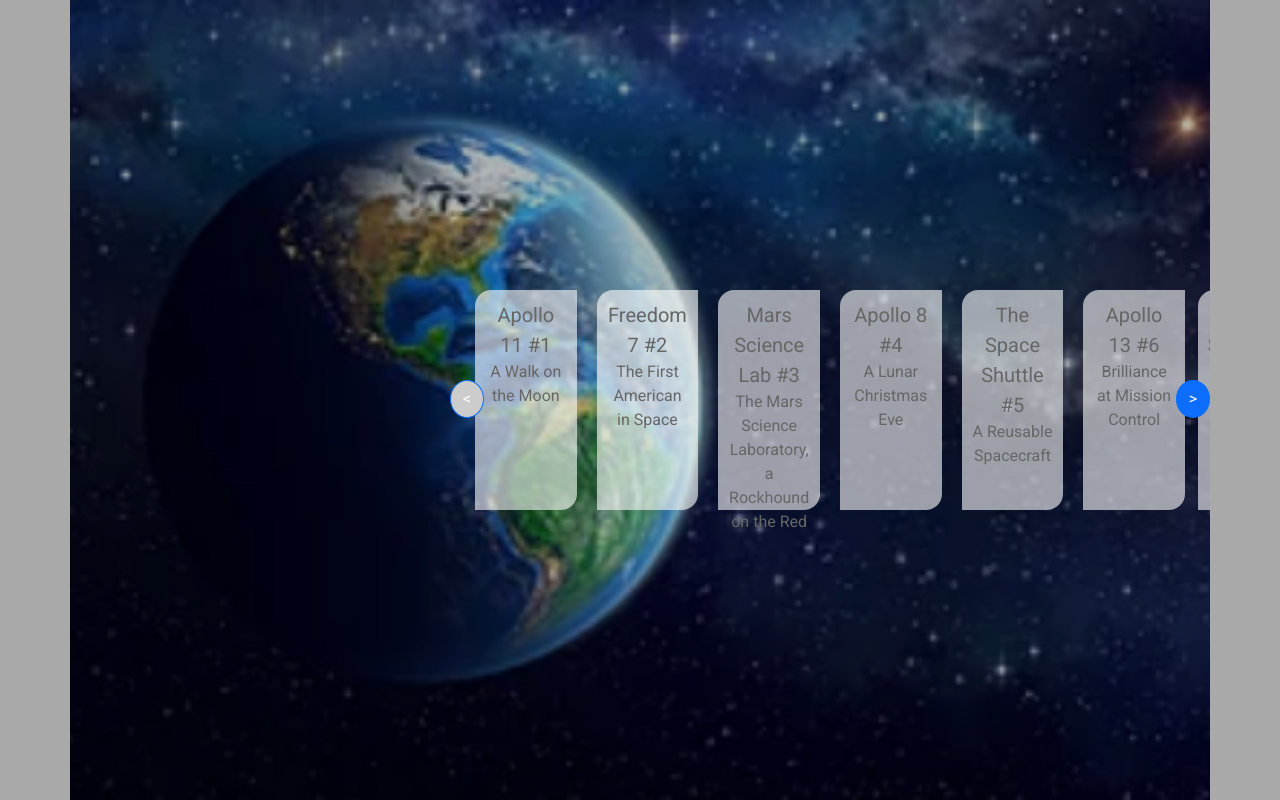
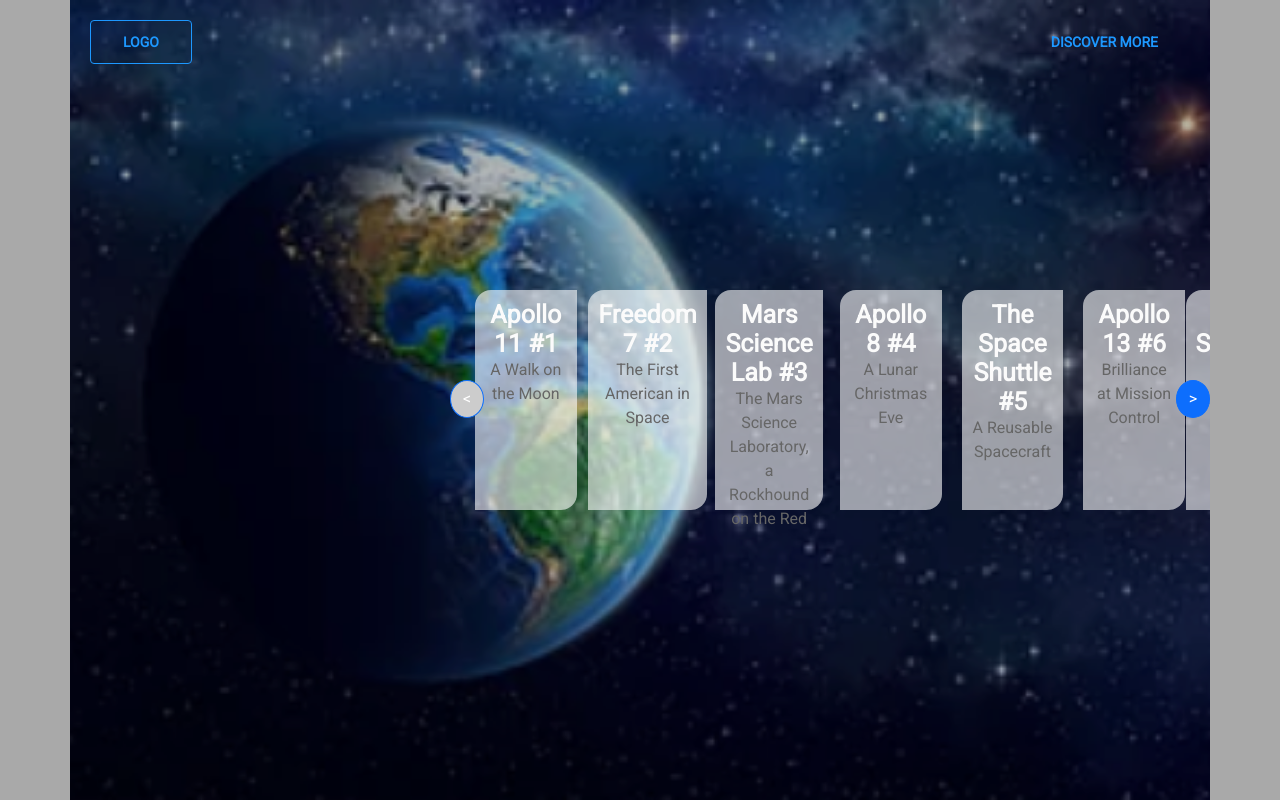
Before and after one commit to ChathuUOM/Carousel-Chathu, an Angular app: page /card in a window 1280 px wide. Built offline with nearby package versions, Linux system fonts and the light colour scheme.

Commit message:
feat: :sparkles: Second page top bar added

```diff
--- a/src/app/components/card-carousel/card-carousel.component.html
+++ b/src/app/components/card-carousel/card-carousel.component.html
@@ -1,19 +1,19 @@
 <div class="container">
     <div class="page-wrapper bg-image">
         <div class="overlay">
+            <div class="position-relative">
+                <a routerLink="/home" target="_blank">
+                    <button type="button" class="btn conv-btn conv-btn--secondary btn-logo">
+                        LOGO
+                    </button>
+                </a>
+                <a routerLink="/home" target="_blank">
+                    <button type="button" class="btn conv-btn conv-btn--text btn-more">
+                        DISCOVER MORE
+                    </button>
+                </a>
+            </div>
             <div class="container d-flex flex-column justify-content-center">
-                <div class="row">
-
-                </div>
-                <!-- <div class="row">
-                    <div class="col-md-12 text-center">
-                        <br /><br /><br />
-                        <hr />
-                        <p>Settings</p>
-                        <p>Change data items for xs,sm,md and lg display items respectively. Ex:data-items="1,3,5,6"</p>
-                        <p>Change data slide for slides per click Ex:data-slide="1"</p>
-                    </div>
-                </div> -->
                 <div class="d-flex flex-column flex-sm-wrap py-2 justify-content-end align-items-end">
                     <div class="col-sm-8 col-12 h-100">
                         <div class="MultiCarousel" data-items="1,3,5,6" data-slide="1" id="MultiCarousel"
@@ -21,14 +21,14 @@
                             <div class="MultiCarousel-inner">
                                 <div *ngFor="let item of hCarouselData" class="item justify-content-center">
                                     <div class="pad15 rounded-top-start">
-                                        <div class="lead">{{item.title}} #{{item.id}}</div>
+                                        <div class="sub-h-typo-normal">{{item.title}} #{{item.id}}</div>
                                         <div>{{item.description}}</div>
                                     </div>
                                 </div>
                             </div>
                             <button class="btn btn-primary leftLst">
                                 < </button>
-                            <button class="btn btn-primary rightLst">></button>
+                                    <button class="btn btn-primary rightLst">></button>
                         </div>
                     </div>
                 </div>
--- a/src/app/components/card-carousel/card-carousel.component.scss
+++ b/src/app/components/card-carousel/card-carousel.component.scss
@@ -36,7 +36,7 @@
   text-align: center;
   padding: 10px;
   margin: 10px;
-  background: rgba(255,255,255, 0.6);
+  background: rgba(255, 255, 255, 0.6);
   color: #666;
   border-top-left-radius: 16px;
   border-bottom-right-radius: 16px;
--- a/src/app/components/card-carousel/card-carousel.component.ts
+++ b/src/app/components/card-carousel/card-carousel.component.ts
@@ -1,5 +1,4 @@
 import { Component, OnInit } from '@angular/core';
-import { Router } from '@angular/router';
 import { IHCarouselItem } from 'src/app/model/h-carousel.model';
 
 @Component({
@@ -13,7 +12,7 @@
   btnText: string = 'Logo';
   title: string = 'NASA Missions';
 
-  constructor(private router: Router) {}
+  constructor() {}
 
   ngOnInit(): void {
     this.hCarouselData = [
@@ -70,9 +69,4 @@
       },
     ];
   }
-
-  // Adding navigation for card list page
-  navigateTo(route: string): void {
-    window.open(route, '_blank');
-  }
 }
--- a/src/app/components/full-carousel/full-carousel.component.html
+++ b/src/app/components/full-carousel/full-carousel.component.html
@@ -13,7 +13,7 @@
             </ol>
             <div class="carousel-inner">
                 <div>
-                    <a href="/card" (click)="navigateTo('/card')" routerLink="/card" target="_blank">
+                    <a routerLink="/card" target="_blank">
                         <button type="button" class="btn conv-btn conv-btn--secondary btn-logo">LOGO</button>
                     </a>
                 </div>
--- a/src/app/components/full-carousel/full-carousel.component.ts
+++ b/src/app/components/full-carousel/full-carousel.component.ts
@@ -1,6 +1,5 @@
 import { Component, OnInit } from '@angular/core';
 import { IVCarouselItem } from 'src/app/model/v-carousel.model';
-import { Router } from '@angular/router';
 
 @Component({
   selector: 'conv-full-carousel',
@@ -10,7 +9,7 @@
 export class FullCarouselComponent implements OnInit {
   vCarouselData: IVCarouselItem[] = [];
 
-  constructor(private router: Router) {}
+  constructor() {}
 
   isActive(item: any) {
     return item === this.vCarouselData[0];
@@ -47,9 +46,4 @@
       },
     ];
   }
-
-  // Adding navigation for card list page
-  navigateTo(route: string): void {
-    window.open(route, '_blank');
-  }
 }
--- a/src/assets/styles/components/buttons/_button.scss
+++ b/src/assets/styles/components/buttons/_button.scss
@@ -21,9 +21,19 @@
     @include a-box-btn(transparent, $primary, $primary);
   }
 
+  &--text {
+    @include a-box-btn(transparent, none, $primary);
+
+    &:focus,
+    &:active,
+    &:hover {
+      @include a-box-btn(transparent, transparent, $primary);
+    }
+  }
+
   &:focus,
   &:active,
-  &:hover  {
+  &:hover {
     opacity: 0.8;
     box-shadow: none !important;
     background-color: $primary-dark !important;
@@ -34,7 +44,16 @@
 .btn-logo {
   position: absolute;
   top: 20px;
-  left: 20px;
+  margin-left: 20px;
   padding: 0.375rem 2rem;
   z-index: 1;
 }
+
+.btn-more {
+  position: absolute;
+  top: 20px;
+  right: 0;
+  margin-right: 20px;
+  padding: 0.375rem 2rem;
+  z-index: 1;
+}
--- a/src/assets/styles/elements/_typography.elements.scss
+++ b/src/assets/styles/elements/_typography.elements.scss
@@ -30,6 +30,24 @@
 
     @include media-breakpoint-down(sm) {
         font-size: 16px !important;
+    }
+}
+
+.sub-h-typo {
+    @extend %commonTypo;
+    @include typo(25px, bold, normal, $primary, capitalize);
+
+    @include media-breakpoint-down(sm) {
+        font-size: 15px !important;
+    }
+}
+
+.sub-h-typo-normal {
+    @extend %commonTypo;
+    @include typo(25px, bold, normal, $text-on-surface, capitalize);
+
+    @include media-breakpoint-down(sm) {
+        font-size: 15px !important;
     }
 }
 
```
